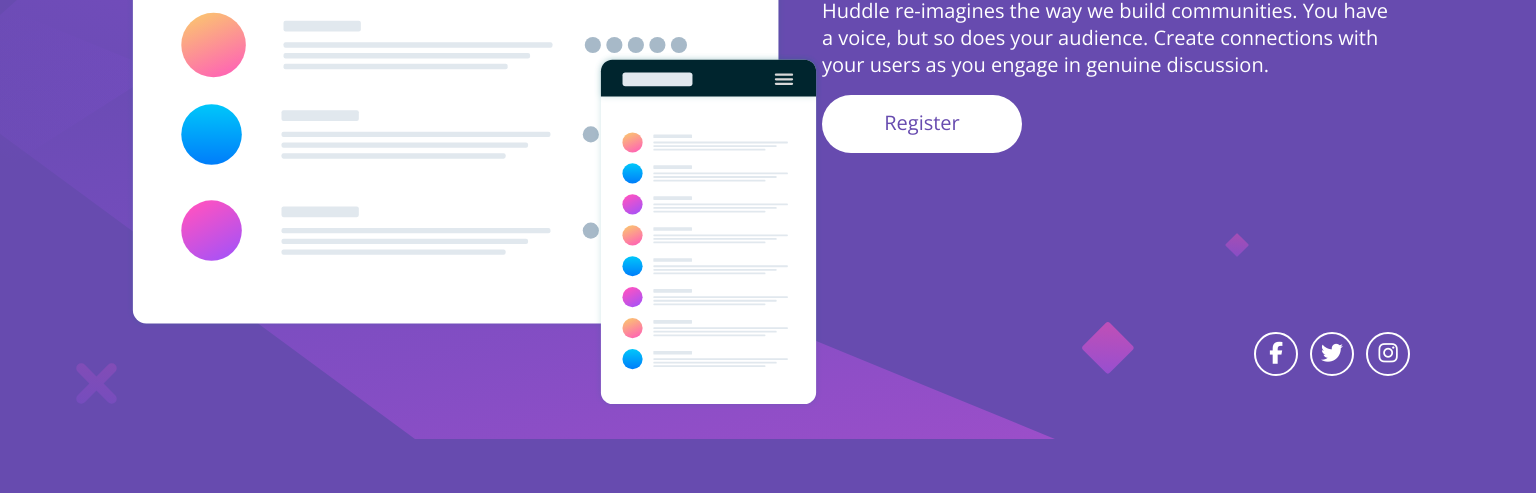
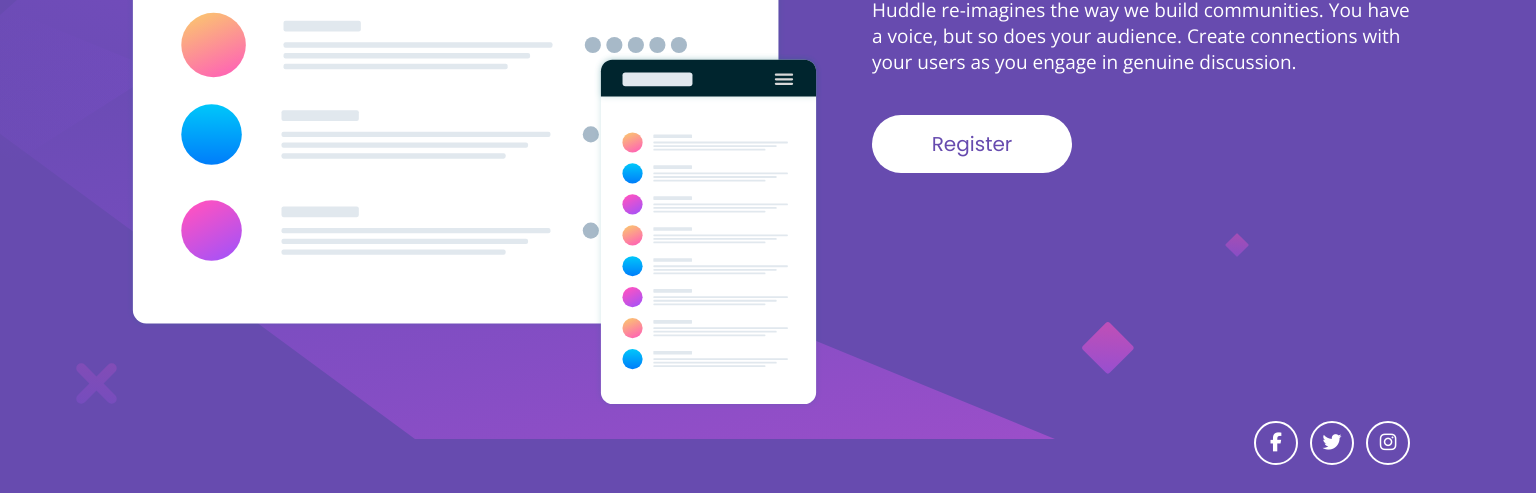
Before and after one commit to LindaTrana/hundleLandingPage, a plain HTML site: page index.html in a window 1536 px wide. Shown: the part 361-854 px from the top of the page. Before the commit the page ends 800 px from the top, so only its background shows below. Drawn offline with nearby package versions, Linux system fonts and the light colour scheme.

Commit message:
Final details

```diff
--- a/style.css
+++ b/style.css
@@ -119,6 +119,7 @@
     background-color: var(--Violet);
     background-repeat: no-repeat;
     background-size: unset;
+
   }
   main{
     margin:60px auto 0px;
@@ -145,6 +146,7 @@
 
   #seccion2{
     height: 700px;
+    margin-left: 50px;
   }
 
   h1{
@@ -157,14 +159,15 @@
 
   #seccion2 p{
     height: 98px;
-    font-size: 20px;
+    font-size: 19px;
     text-align: left;
-    padding-right: 17px;
+
   }
 
   .btn-register{
+    margin-top: 20px;
     text-align: left;
-    margin-bottom: 179px;
+    margin-bottom: 220px;
   }
 
   .btn-register a{
@@ -173,10 +176,16 @@
     font-size: 20px;
     padding-top: 14px;
     text-align: center;
+    font-family: 'Poppins', sans-serif;
   }
 
   .social{
-    text-align: right;
+   height: 100px;
+   display: flex;
+   justify-content: flex-end;
+   align-items: center;
+
+
   }
 
   .media{
@@ -186,8 +195,8 @@
   .media a{
     width: 44px;
     height: 44px;
-    font-size: 22px;
-    padding:8px;
+    font-size: 19px;
+    padding:10px;
     text-align: center;
   }
 
```
